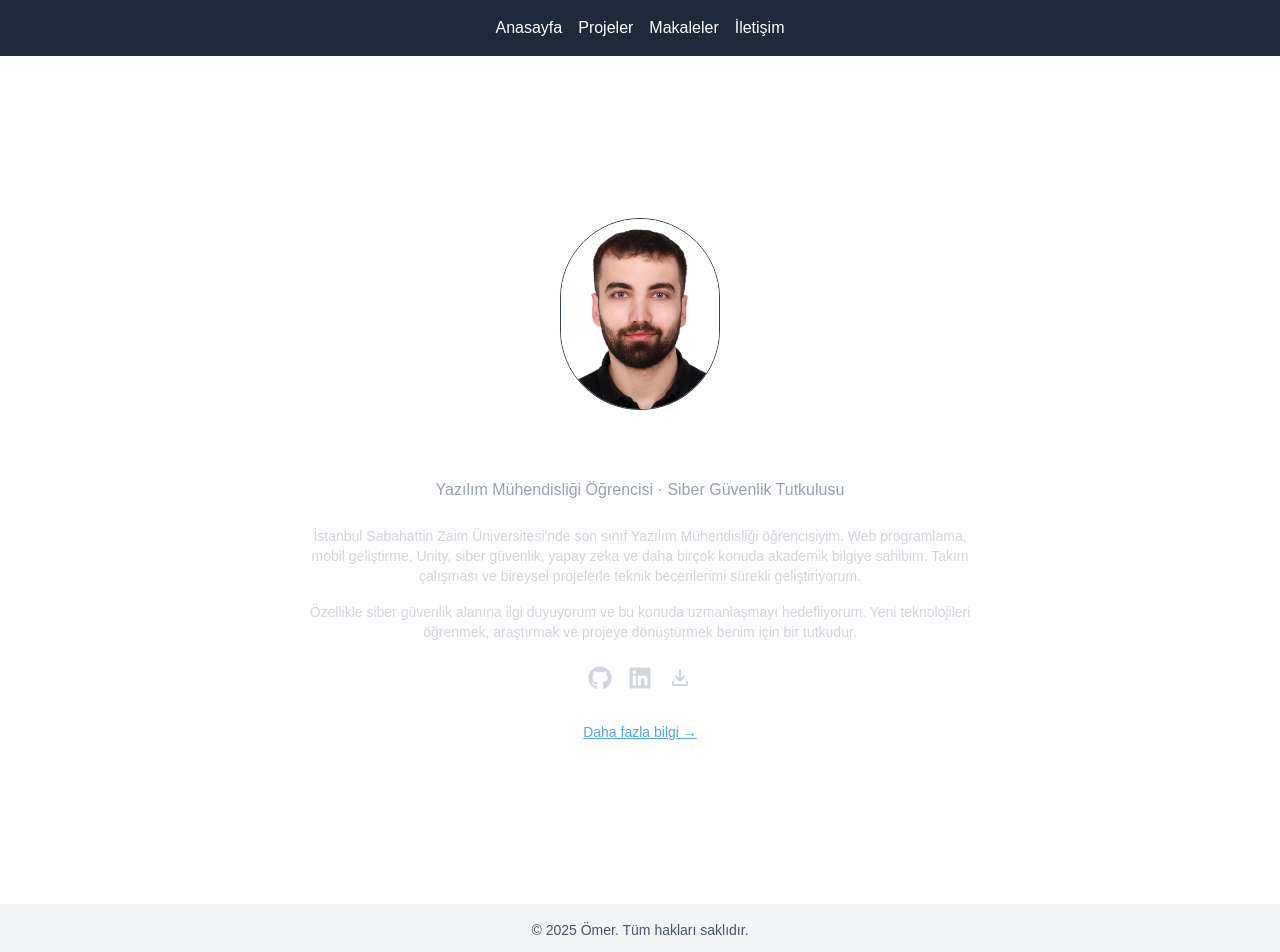
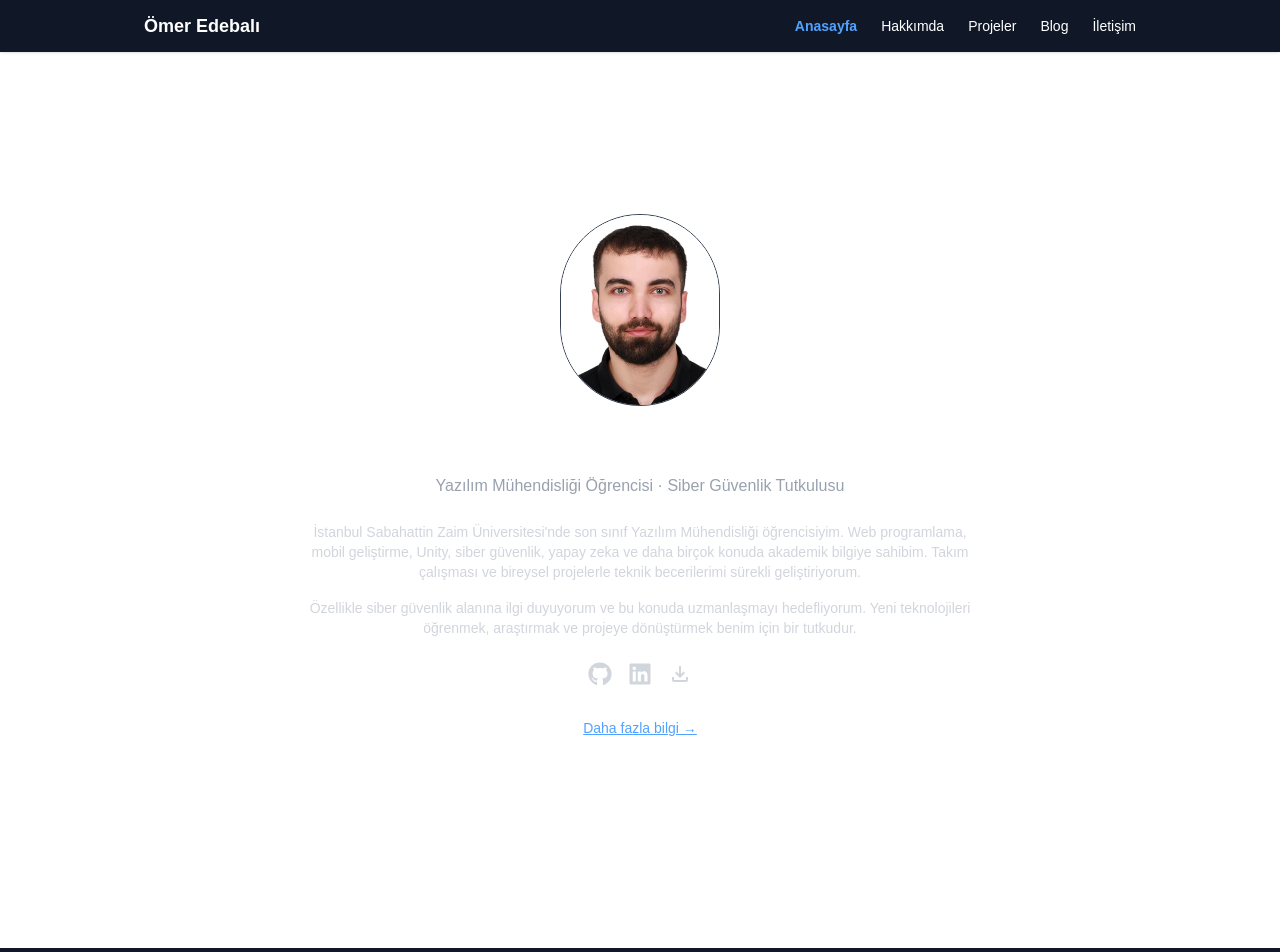
Before and after one commit to omeredebal/portfolio-blog, a Next.js app: page / in a window 1280 px wide. Shown: the top 952 px of the page. Built offline with nearby package versions, Linux system fonts and the light colour scheme.

Commit message:
Header güncellendi (yeni navbar) ve Footer sadeleştirildi

```diff
--- a/src/app/components/Footer.tsx
+++ b/src/app/components/Footer.tsx
@@ -1,7 +1,9 @@
 export default function Footer() {
   return (
-    <footer className="bg-gray-100 text-center text-sm text-gray-600 p-4">
-      © {new Date().getFullYear()} Ömer. Tüm hakları saklıdır.
+    <footer className="w-full bg-gray-900 text-gray-400 py-6 mt-12">
+      <div className="max-w-5xl mx-auto flex flex-col md:flex-row justify-between items-center px-4 text-sm">
+        <p>&copy; {new Date().getFullYear()} Ömer Edebalı. Tüm hakları saklıdır.</p>
+      </div>
     </footer>
   );
 }
--- a/src/app/components/Header.tsx
+++ b/src/app/components/Header.tsx
@@ -1,12 +1,40 @@
+'use client';
+
+import Link from 'next/link';
+import { usePathname } from 'next/navigation';
+
+const navItems = [
+  { name: 'Anasayfa', path: '/' },
+  { name: 'Hakkımda', path: '/about' },
+  { name: 'Projeler', path: '/projects' },
+  { name: 'Blog', path: '/blog' },
+  { name: 'İletişim', path: '/contact' },
+];
+
 export default function Header() {
+  const pathname = usePathname();
+
   return (
-    <header className="bg-gray-800 text-white p-4">
-      <nav className="flex gap-4 justify-center">
-        <a href="/" className="hover:underline">Anasayfa</a>
-        <a href="/projects" className="hover:underline">Projeler</a>
-        <a href="/blog" className="hover:underline">Makaleler</a>
-        <a href="/contact" className="hover:underline">İletişim</a>
-      </nav>
+    <header className="w-full bg-gray-900 bg-opacity-80 backdrop-blur-md text-white shadow-sm">
+      <div className="max-w-5xl mx-auto flex items-center justify-between px-4 py-3">
+        <div className="text-lg font-bold">Ömer Edebalı</div>
+        <nav>
+          <ul className="flex space-x-6 text-sm">
+            {navItems.map((item) => (
+              <li key={item.path}>
+                <Link
+                  href={item.path}
+                  className={`hover:text-blue-400 transition ${
+                    pathname === item.path ? 'text-blue-400 font-semibold' : ''
+                  }`}
+                >
+                  {item.name}
+                </Link>
+              </li>
+            ))}
+          </ul>
+        </nav>
+      </div>
     </header>
   );
 }
--- a/src/app/page.tsx
+++ b/src/app/page.tsx
@@ -52,10 +52,12 @@ export default function HomePage() {
         <a
   href="/files/omeredebal-cv.pdf"
   download
+  title="CV'yi indir"
   className="hover:text-white"
 >
   <MdOutlineFileDownload />
 </a>
+
       </div>
 
       <Link
```
Lines whose indentation alone changed are shown as unchanged.
